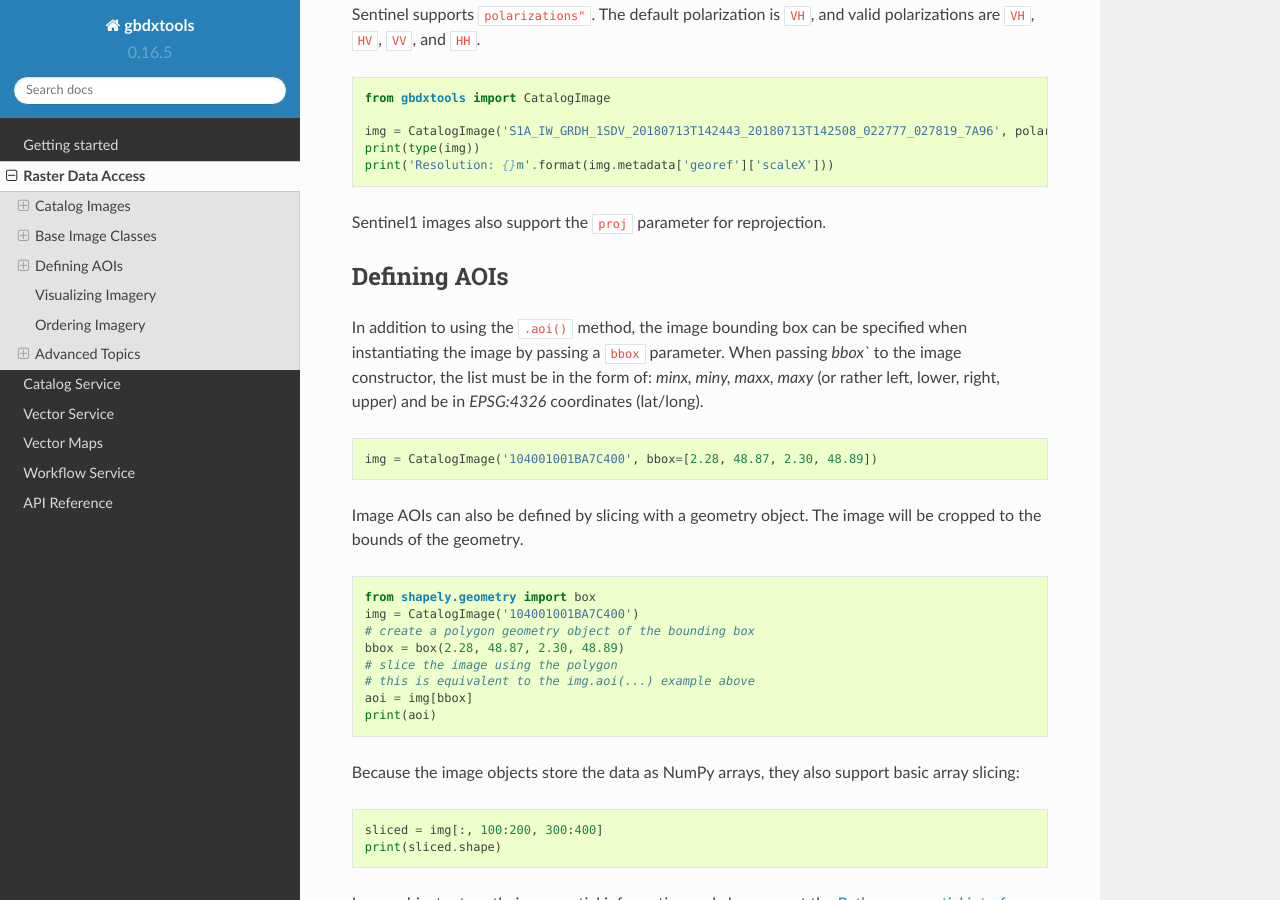
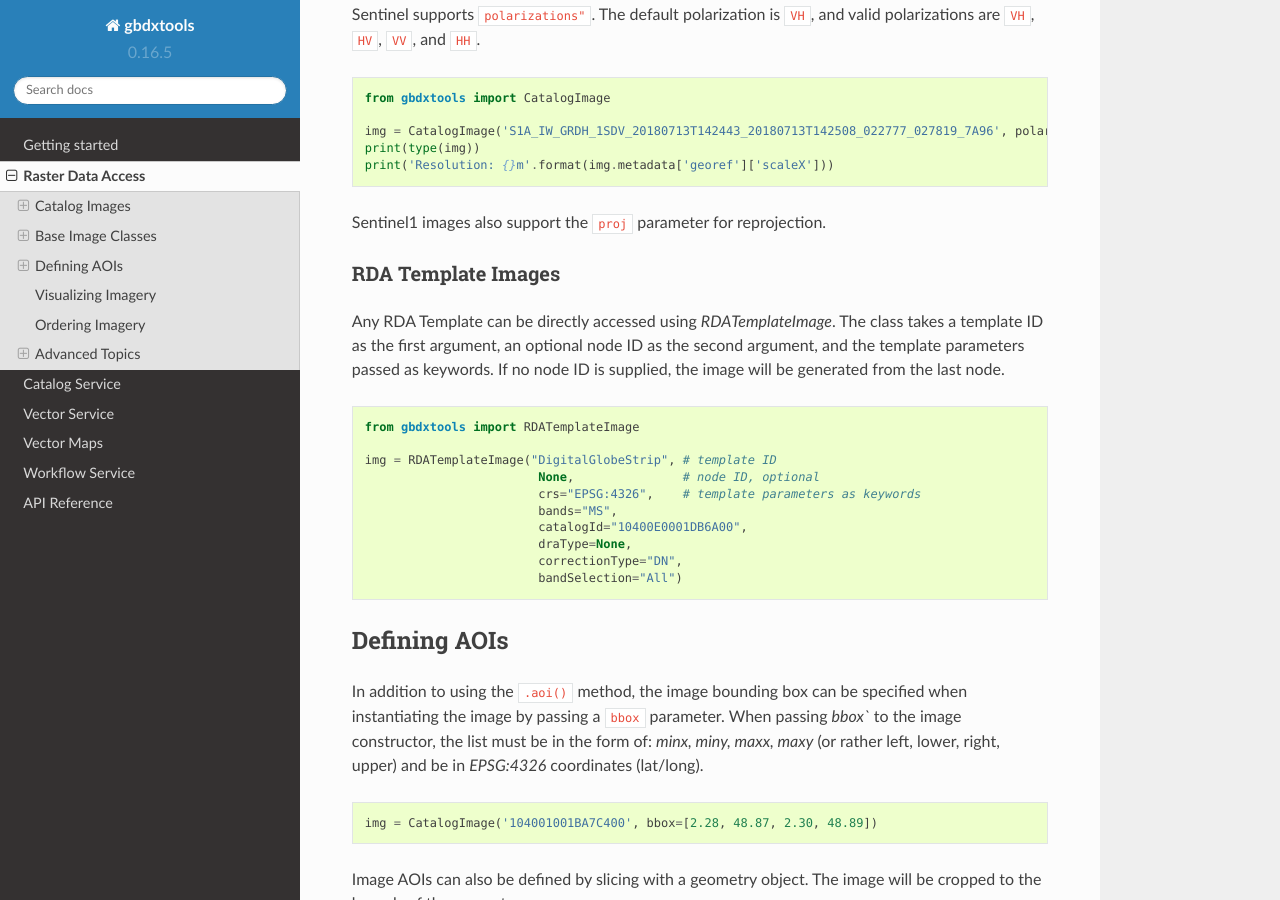
Before and after one commit to DigitalGlobe/gbdxtools, a Sphinx documentation site: the page built from docs/imagery_access.rst, in a window 1280 px wide and 900 px high, scrolled down 6926 px. Built offline with Sphinx 7.4.7 and the Read the Docs theme 2.0.0, drawn with Linux system fonts in a browser that asks for light colours.

Commit message:
Add RDATemplateImage

```diff
--- a/docs/api_reference.rst
+++ b/docs/api_reference.rst
@@ -73,6 +73,11 @@ S3Image
 .. autoclass:: gbdxtools.images.s3_image.S3Image
     :undoc-members:
 
+RDATemplateImage
+^^^^^^^^^^^^^^^^^^^^
+
+.. autoclass:: gbdxtools.images.template_image.RDATemplateImage
+    :undoc-members:
 
 Idaho
 -----------------------
--- a/docs/imagery_access.rst
+++ b/docs/imagery_access.rst
@@ -281,6 +281,26 @@ Sentinel1 images are accessed through the CatalogImage class similar to Sentinel
 
 Sentinel1 images also support the ``proj`` parameter for reprojection.
 
+
+RDA Template Images
+^^^^^^^^^^^^^^^^^^^^^^^
+
+Any RDA Template can be directly accessed using `RDATemplateImage`. The class takes a template ID as the first argument, an optional node ID as the second argument, and the template parameters passed as keywords. If no node ID is supplied, the image will be generated from the last node.
+
+.. code-block:: python
+
+    from gbdxtools import RDATemplateImage
+
+    img = RDATemplateImage("DigitalGlobeStrip", # template ID
+                            None,               # node ID, optional
+                            crs="EPSG:4326",    # template parameters as keywords
+                            bands="MS",
+                            catalogId="10400E0001DB6A00",
+                            draType=None,
+                            correctionType="DN",
+                            bandSelection="All")
+
+
 Defining AOIs
 --------------
 
```
